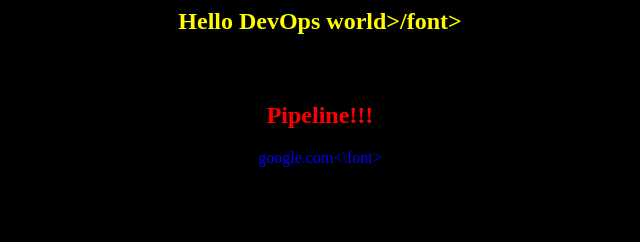
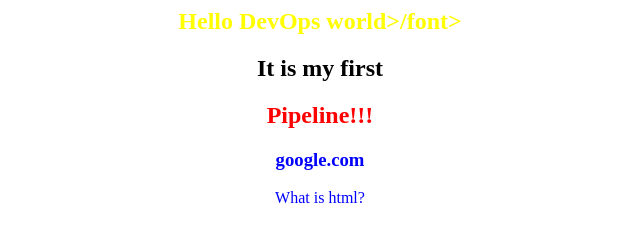
Before and after one commit to hopead12/For-Jenkins, a plain HTML site: page index.html in a window 1280 px wide. Shown: the whole page, without its empty margins (320-960 px from the left). Drawn offline with Linux system fonts and the light colour scheme.

Commit message:
Change background

```diff
--- a/index.html
+++ b/index.html
@@ -1,5 +1,5 @@
 <html>
-<body bgcolor=black>
+<body bgcolor=white>
 
 <center>
 
@@ -9,7 +9,9 @@
 
 <h2><font color=red> Pipeline!!!</h2>
 
-<font color=blue>google.com<\font>
+<h3><font color=blue>google.com</h3>
+
+<p><fomt color=black>What is html?</p>
 
 </center>
 </body>
```
